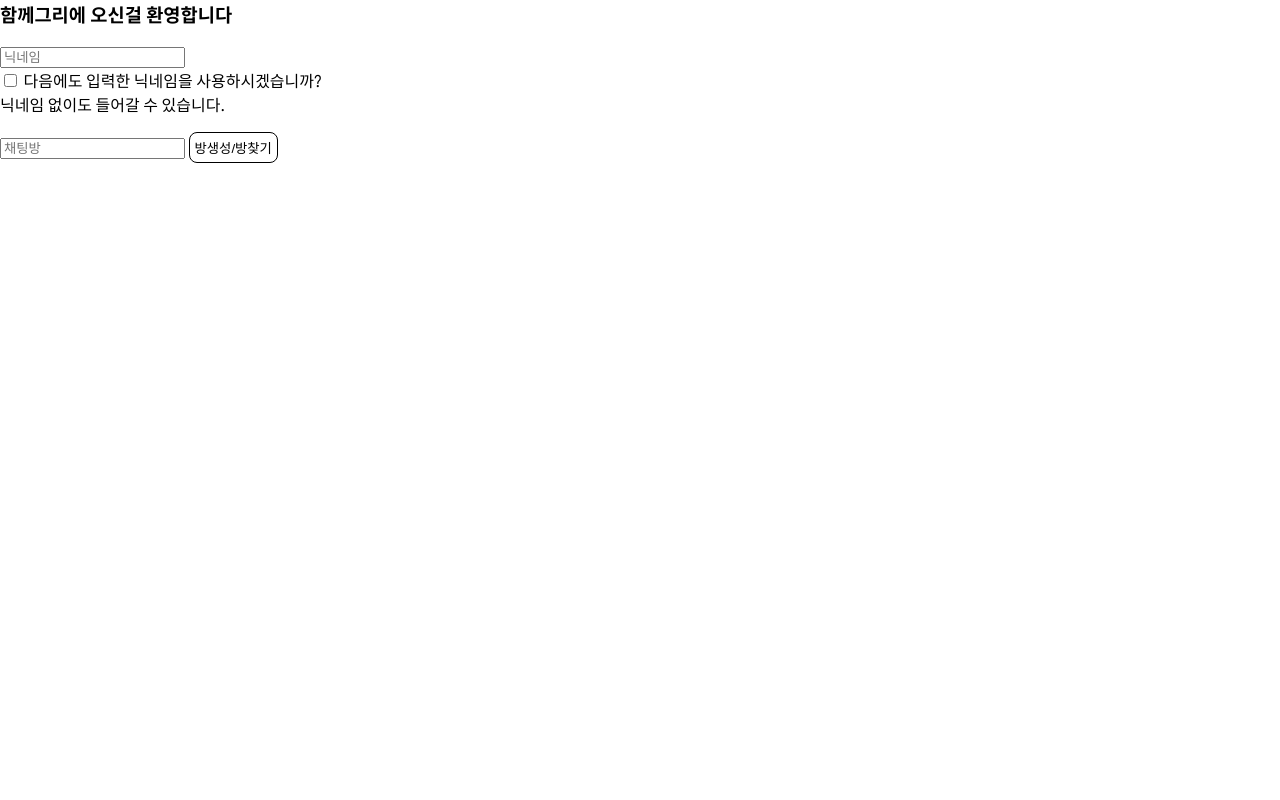
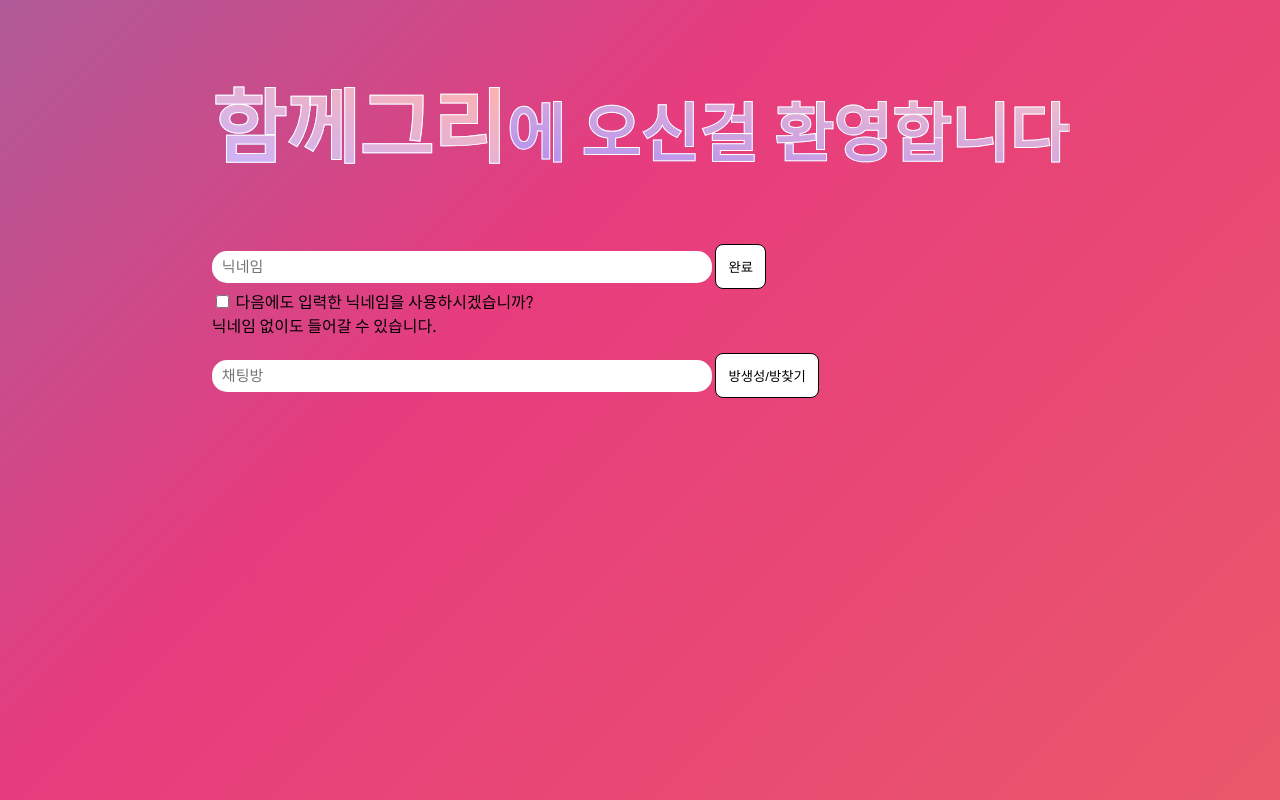
Before and after one commit to juhyejin/painting-board, a website: page src/public/canvas.html in a window 1280 px wide. Drawn offline with nearby package versions, Linux system fonts and the light colour scheme; no server answers; a web font is replaced by a local one.

Commit message:
style: 스타일 수정

```diff
--- a/src/public/canvas.html
+++ b/src/public/canvas.html
@@ -12,15 +12,18 @@
         <link type="text/css" rel="stylesheet" href="/css/inputStyle.css">
     </head>
     <body>
+        <div class="container">
             <div id="connectionSection">
-            <h3><strong>함께그리</strong>에 오신걸 환영합니다</h3>
+                <h3 class="title"><strong>함께그리</strong>에 오신걸 환영합니다</h3>
                 <form id="userInfo">
                     <label>
                         <input type="text" placeholder="닉네임" id="nickname" required>
                     </label>
+                    <button type="submit" >완료</button>
                     <br>
                     <label>
                         <input type="checkbox" id="saveNicknameCheck">
+
                         다음에도 입력한 닉네임을 사용하시겠습니까?
                     </label>
                     <br>
@@ -88,6 +91,7 @@
                     <a href="" download="myPainting.png" id="download">다운로드</a>
                 </div>
             </div>
+        </div>
         <script src="/socket.io/socket.io.js"></script>
         <script type="text/javascript" src="/js/app.js"></script>
         <script type="text/javascript" src="/js/canvas.js"></script>
--- a/src/public/css/fontFamily.css
+++ b/src/public/css/fontFamily.css
@@ -34,3 +34,9 @@
     url('../assets/fonts/SpoqaHanSans/SpoqaHanSansThin.woff') format('woff'),
     url('../assets/fonts/SpoqaHanSans/SpoqaHanSansThin.ttf') format('truetype');
 }
+@font-face {
+    font-family: 'KOTRAHOPE';
+    src: url('https://cdn.jsdelivr.net/gh/projectnoonnu/noonfonts_2110@1.0/KOTRAHOPE.woff2') format('woff2');
+    font-weight: normal;
+    font-style: normal;
+}
--- a/src/public/css/style.css
+++ b/src/public/css/style.css
@@ -17,7 +17,26 @@ body{
     justify-content: center;
     font-family: 'Spoqa Han Sans', serif;
     overflow-y: scroll;
+    background: linear-gradient(-45deg, #ee7752, #e73c7e, #23a6d5, #23d5ab);
+    background-size: 400% 400%;
+    animation: gradient 15s ease infinite;
 }
+@keyframes gradient {
+    0% {
+        background-position: 0% 50%;
+    }
+    50% {
+        background-position: 100% 50%;
+    }
+    100% {
+        background-position: 0% 50%;
+    }
+}
+.container{
+    display: flex;
+    justify-content: center;
+}
+
 body > div {
     align-self: center;
 }
@@ -66,3 +85,37 @@ a:active{
     margin : 2px;
     border-radius : 8px;
 }
+
+.title{
+    font-family: 'KOTRAHOPE';
+    font-size: 4rem;
+    background: linear-gradient(to right top, #9c7eff, #ffc8c3);
+    color: transparent;
+    -webkit-background-clip: text;
+    -webkit-text-stroke: 1px #fff
+}
+.title strong{
+    font-size:5rem;
+    background: linear-gradient(to right top, #c8b4ff, #ffb1ae);
+    color: transparent;
+    -webkit-background-clip: text;
+}
+input[type='text']{
+    width: 500px;
+    height: 32px;
+    font-size: 15px;
+    border: 0;
+    border-radius: 15px;
+    outline: none;
+    padding-left: 10px;
+    background-color: white;
+}
+
+button{
+    padding: 12px;
+}
+button:hover{
+    background: darkgrey;
+    border:2px white solid;
+    color: white;
+}
```
Also changed, not shown: src/server.js (+8 -0 lines). Lines whose indentation alone changed are shown as unchanged.
